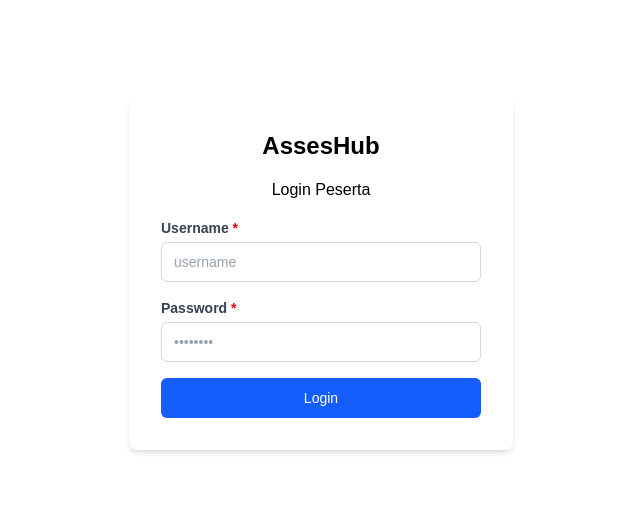
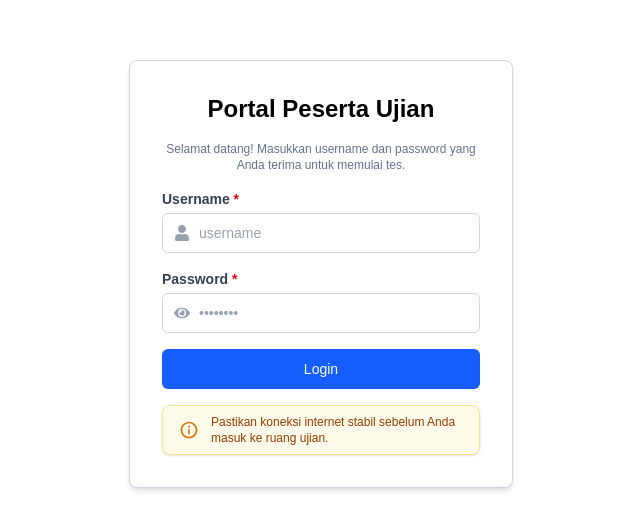
Before and after one commit to wahyusetiadi/asseshub_v1, a Next.js app: page /users in a window 1280 px wide. Shown: the part 126-656 px from the top of the page, without its empty margins (319-959 px from the left). Built offline with nearby package versions, Linux system fonts and the light colour scheme; no server answers.

Commit message:
fix(test, auth): fix edit test options, change max opt 5, fix auth login

```diff
--- a/app/(admin)/tests/[testId]/page.tsx
+++ b/app/(admin)/tests/[testId]/page.tsx
@@ -9,6 +9,7 @@ import { BiPlus } from "react-icons/bi";
 import QuestionCard, { Question } from "@/components/Tests/QuestionCard";
 import DeleteConfirmationModal from "@/components/Tests/DeleteConfirmationModal";
 import { TestBase, TestWithQuestions } from "@/types/testTypes";
+import Button from "@/components/ui/Button";
 
 export default function EditTestPage() {
   const router = useRouter();
@@ -21,7 +22,7 @@ export default function EditTestPage() {
     startAt: "",
     endAt: "",
     durationMinutes: 120,
-    categoryId: ""
+    categoryId: "",
   });
   const [questions, setQuestions] = useState<Question[]>([]);
   const [isLoading, setIsLoading] = useState(true);
@@ -61,7 +62,7 @@ export default function EditTestPage() {
             ? new Date(examDetail.endAt).toISOString().slice(0, 16)
             : "",
           durationMinutes: examDetail.durationMinutes || 120,
-          categoryId: examDetail.categoryId || ""
+          categoryId: examDetail.categoryId || "",
         });
 
         // 2️⃣ Fetch exam WITH questions menggunakan getQuestion(examId)
@@ -81,36 +82,18 @@ export default function EditTestPage() {
         }
 
         const transformedQuestions: Question[] =
-          examWithQuestions.questions.map((q, index) => {
-            const existingOptions = q.options.map((opt) => ({
-              id: opt.id,
-              text: opt.text,
-              isCorrect: opt.isCorrect,
-            }));
-
-            const totalOptions = 5;
-            const emptyOptionsNeeded = Math.max(
-              0,
-              totalOptions - existingOptions.length
-            );
-
-            const emptyOptions = Array.from(
-              { length: emptyOptionsNeeded },
-              () => ({
-                text: "",
-                isCorrect: false,
-              })
-            );
-
-            const allOptions = [...existingOptions, ...emptyOptions];
-
-            return {
-              id: index + 1,
-              dbId: q.id,
-              text: q.text,
-              options: allOptions,
-            };
-          });
+          examWithQuestions.questions.map((q, index) => ({
+            id: index + 1,
+            dbId: q.id,
+            text: q.text,
+            options: q.options
+              .slice(0, 5) // ⛔ jaga-jaga kalau BE kirim >5
+              .map((opt) => ({
+                id: opt.id,
+                text: opt.text,
+                isCorrect: opt.isCorrect,
+              })),
+          }));
 
         setQuestions(transformedQuestions);
       } catch (error) {
@@ -211,12 +194,44 @@ export default function EditTestPage() {
       options: [
         { text: "", isCorrect: true },
         { text: "", isCorrect: false },
-        { text: "", isCorrect: false },
-        { text: "", isCorrect: false },
-        { text: "", isCorrect: false },
       ],
     };
-    setQuestions([...questions, newQuestion]);
+
+    setQuestions((prev) => [...prev, newQuestion]);
+  };
+
+  const handleAddOption = (questionId: number) => {
+    setQuestions((prev) =>
+      prev.map((q) =>
+        q.id === questionId
+          ? q.options.length >= 5
+            ? q
+            : {
+                ...q,
+                options: [...q.options, { text: "", isCorrect: false }],
+              }
+          : q
+      )
+    );
+  };
+
+  const handleRemoveOption = (questionId: number, optIndex: number) => {
+    setQuestions((prev) =>
+      prev.map((q) => {
+        if (q.id !== questionId) return q;
+        if (q.options.length <= 2) return q;
+
+        const newOptions = q.options.filter((_, i) => i !== optIndex);
+
+        // jaga kalau yang dihapus adalah jawaban benar
+        const hasCorrect = newOptions.some((o) => o.isCorrect);
+        if (!hasCorrect && newOptions.length > 0) {
+          newOptions[0].isCorrect = true;
+        }
+
+        return { ...q, options: newOptions };
+      })
+    );
   };
 
   const handleDeleteQuestion = (questionId: number) => {
@@ -279,7 +294,7 @@ export default function EditTestPage() {
           <div className="flex items-center gap-4">
             <Link
               href="/tests"
-              className="p-2 bg-white hover:bg-gray-100 rounded-full transition border shadow-sm"
+              className="p-2 bg-white hover:bg-gray-100 rounded-full transition border border-slate-300 shadow-sm"
             >
               <BsArrowLeft size={20} />
             </Link>
@@ -300,13 +315,13 @@ export default function EditTestPage() {
                 Tambah dan kelola soal ujian
               </p>
             </div>
-            <button
+
+            <Button
+              title="Tambah Soal"
               onClick={handleAddQuestion}
-              className="flex items-center gap-2 bg-blue-600 text-white px-4 py-2 rounded-lg hover:bg-blue-700 transition shadow-sm"
-            >
-              <BiPlus size={18} />
-              Tambah Soal
-            </button>
+              leftIcon={<BiPlus size={18} />}
+              variant="primary"
+            />
           </div>
 
           {questions.length === 0 ? (
@@ -332,6 +347,8 @@ export default function EditTestPage() {
                   onDelete={setDeleteQuestionId}
                   onSave={handleSaveQuestion}
                   isSaving={savingQuestionId === question.id}
+                  onAddOption={handleAddOption}
+                  onRemoveOption={handleRemoveOption}
                 />
               ))}
             </div>
--- a/app/(auth)/login/page.tsx
+++ b/app/(auth)/login/page.tsx
@@ -4,6 +4,7 @@ import { useRouter } from "next/navigation";
 import Button from "@/components/ui/Button";
 import InputField from "@/components/ui/InputFieled";
 import authService from "@/app/api/services/authService";
+import { FaEye, FaUser } from "react-icons/fa";
 
 const FormInput = [
   {
@@ -11,12 +12,14 @@ const FormInput = [
     type: "text",
     placeholder: "username",
     name: "username",
+    icon: <FaUser />,
   },
   {
     label: "Password",
     type: "password",
     placeholder: "••••••••",
     name: "password",
+    icon: <FaEye />,
   },
 ];
 
@@ -69,8 +72,12 @@ export default function AuthPage() {
 
   return (
     <div className="w-full h-screen flex items-center justify-center bg-white text-black">
-      <div className="bg-white p-8 rounded-lg shadow-md w-96">
-        <h1 className="text-2xl font-bold mb-4 text-center">AssesHub</h1>
+      <div className="bg-white p-8 rounded-lg border border-slate-300 shadow-md w-96">
+        <h1 className="font-bold text-2xl text-center">LOGIN</h1>
+        <p className="text-lg text-center">Administrator Panel</p>
+        <p className="text-xs text-slate-500 text-center mb-4">
+          Silakan masuk untuk mengelola data, pengguna, dan konfigurasi sistem.
+        </p>
 
         {error && (
           <div className="mb-4 p-3 bg-red-50 border border-red-200 rounded-lg text-red-700 text-sm">
@@ -84,6 +91,7 @@ export default function AuthPage() {
               key={input.label}
               label={input.label}
               type={input.type}
+              leftIcon={input.icon}
               placeholder={input.placeholder}
               name={input.name}
               value={formData[input.name as keyof typeof formData]}
@@ -104,7 +112,6 @@ export default function AuthPage() {
         <p className="text-xs text-gray-500 text-center mt-4">Demo:</p>
         <ul className="text-xs text-gray-500 text-center mt-4">
           <li>arisbara / arisbara</li>
-          {/* <li>user@mail.com / user123</li> */}
         </ul>
       </div>
     </div>
--- a/app/(auth)/users/page.tsx
+++ b/app/(auth)/users/page.tsx
@@ -4,6 +4,8 @@ import { useRouter } from "next/navigation";
 import Button from "@/components/ui/Button";
 import InputField from "@/components/ui/InputFieled";
 import authService from "@/app/api/services/authService";
+import { FaEye, FaUser } from "react-icons/fa";
+import { RiInformationLine } from "react-icons/ri";
 
 const FormInput = [
   {
@@ -11,12 +13,14 @@ const FormInput = [
     type: "text",
     placeholder: "username",
     name: "username",
+    icon: <FaUser />,
   },
   {
     label: "Password",
     type: "password",
     placeholder: "••••••••",
     name: "password",
+    icon: <FaEye />,
   },
 ];
 
@@ -69,9 +73,14 @@ export default function AuthPage() {
 
   return (
     <div className="w-full h-screen flex items-center justify-center bg-white text-black">
-      <div className="bg-white p-8 rounded-lg shadow-md w-96">
-        <h1 className="text-2xl font-bold mb-4 text-center">AssesHub</h1>
-        <p className="text-center mb-4">Login Peserta</p>
+      <div className="bg-white p-8 border border-slate-300 rounded-lg shadow-md w-96">
+        <h1 className="text-2xl font-bold mb-4 text-center">
+          Portal Peserta Ujian
+        </h1>
+        <p className="text-center mb-4 text-xs text-slate-500">
+          Selamat datang! Masukkan username dan password yang Anda terima untuk
+          memulai tes.
+        </p>
 
         {error && (
           <div className="mb-4 p-3 bg-red-50 border border-red-200 rounded-lg text-red-700 text-sm">
@@ -84,6 +93,7 @@ export default function AuthPage() {
             <InputField
               key={input.label}
               label={input.label}
+              leftIcon={input.icon}
               type={input.type}
               placeholder={input.placeholder}
               name={input.name}
@@ -101,6 +111,12 @@ export default function AuthPage() {
             disabled={isLoading}
           />
         </form>
+        <div className="flex items-center gap-3 px-4 py-2 mt-4 bg-amber-50 border border-amber-200 rounded-lg shadow-sm">
+          <RiInformationLine className="text-amber-600 shrink-0" size={20} />
+          <p className="text-xs text-amber-800 font-medium">
+            Pastikan koneksi internet stabil sebelum Anda masuk ke ruang ujian.
+          </p>
+        </div>
       </div>
     </div>
   );
--- a/components/Tests/DeleteConfirmationModal.tsx
+++ b/components/Tests/DeleteConfirmationModal.tsx
@@ -2,6 +2,7 @@
 "use client";
 
 import { FiAlertTriangle } from "react-icons/fi";
+import Button from "../ui/Button";
 
 interface DeleteConfirmationModalProps {
   isOpen: boolean;
@@ -28,19 +29,9 @@ export default function DeleteConfirmationModal({
             Soal ini akan dihapus secara permanen. Lanjutkan?
           </p>
         </div>
-        <div className="p-4 bg-gray-50 flex gap-3 border-t">
-          <button
-            onClick={onClose}
-            className="flex-1 py-2 text-sm font-bold text-gray-600 bg-white border rounded-lg hover:bg-gray-100"
-          >
-            Batal
-          </button>
-          <button
-            onClick={onConfirm}
-            className="flex-1 py-2 text-sm font-bold text-white bg-red-600 rounded-lg hover:bg-red-700"
-          >
-            Ya, Hapus
-          </button>
+        <div className="p-4 bg-gray-50 flex gap-3 border-slate-300 border-t">
+          <Button onClick={onClose} title="Batal" variant="outline" />
+          <Button onClick={onConfirm} title="Ya, Hapus" variant="destructive" />
         </div>
       </div>
     </div>
--- a/components/ui/Button.tsx
+++ b/components/ui/Button.tsx
@@ -3,6 +3,7 @@ import clsx from "clsx";
 
 interface ButtonProps extends React.ButtonHTMLAttributes<HTMLButtonElement> {
   title?: string;
+  tooltip?: string;
   children?: React.ReactNode;
   variant?:
     | "primary"
@@ -28,6 +29,7 @@ const Button: React.FC<ButtonProps> = ({
   leftIcon,
   rightIcon,
   type = "button",
+  tooltip,
   ...props
 }) => {
   const base =
@@ -54,6 +56,7 @@ const Button: React.FC<ButtonProps> = ({
   return (
     <button
       type={type}
+      title={tooltip}
       className={clsx(base, variants[variant], sizes[size], className)}
       disabled={disabled || loading}
       {...props}
```
Also changed, not shown: components/Tests/QuestionCard.tsx (+61 -52 lines).
